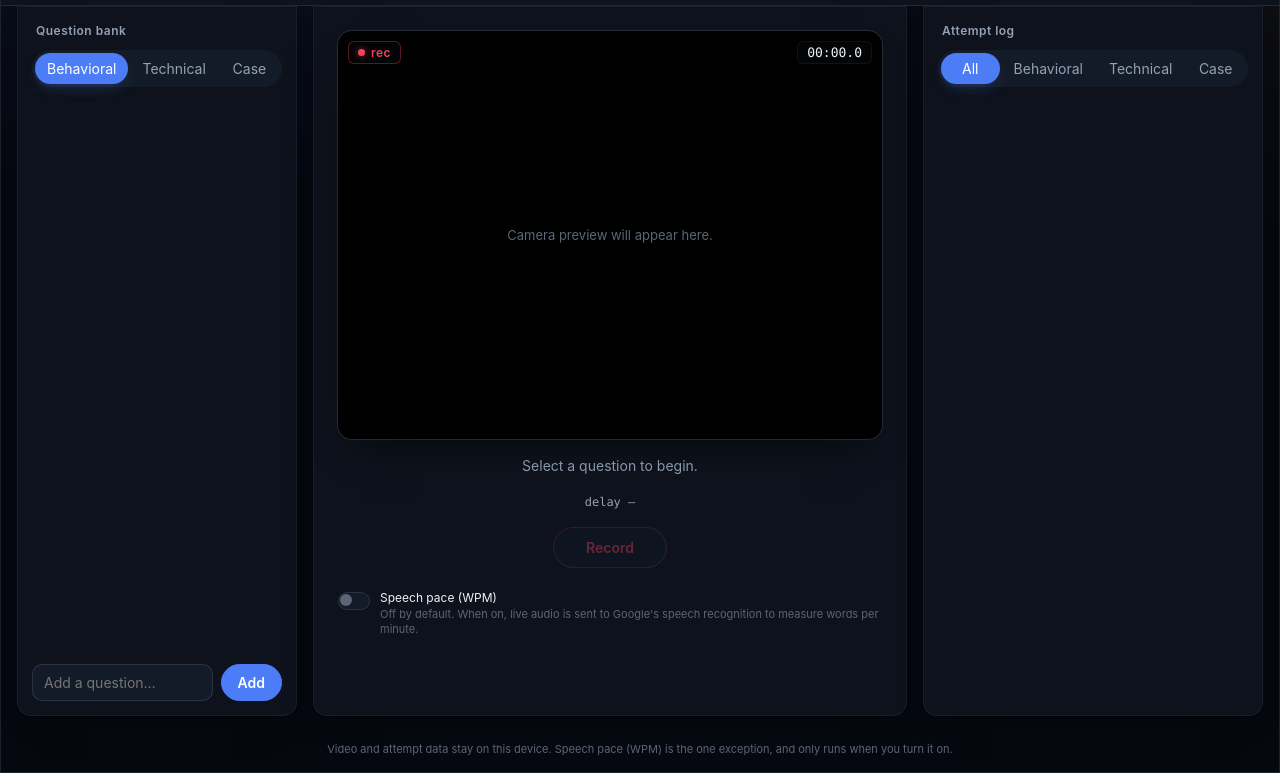
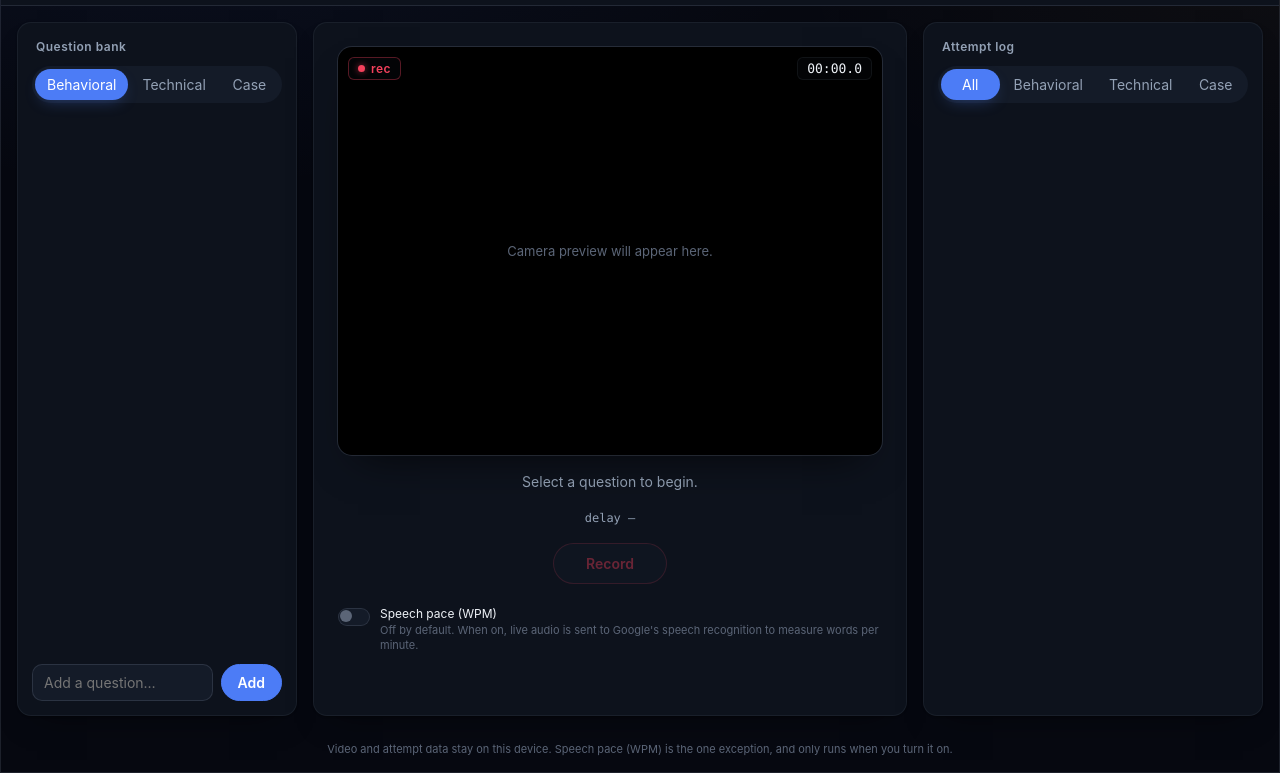
Before and after one commit to ei-sei/flight-recorder, a website with bundled scripts: page src/index.html in a window 1280 px wide. Shown: the part 27-800 px from the top of the page. Built offline with nearby package versions, Linux system fonts and the light colour scheme.

Commit message:
Restore gap between top bar and panels, re-round panel corners

```diff
--- a/src/style.css
+++ b/src/style.css
@@ -172,7 +172,7 @@ textarea {
   display: grid;
   grid-template-columns: 280px 1fr 340px;
   gap: 16px;
-  padding: 0 16px 16px;
+  padding: 16px;
   min-height: 0;
 }
 
@@ -182,7 +182,7 @@ textarea {
   min-height: 0;
   background-color: var(--bg-panel);
   border: 1px solid var(--border);
-  border-radius: 0 0 var(--radius-lg) var(--radius-lg);
+  border-radius: var(--radius-lg);
   box-shadow: 0 1px 2px rgba(0, 0, 0, 0.3), 0 16px 32px -20px rgba(0, 0, 0, 0.6);
   overflow: hidden;
 }
```
